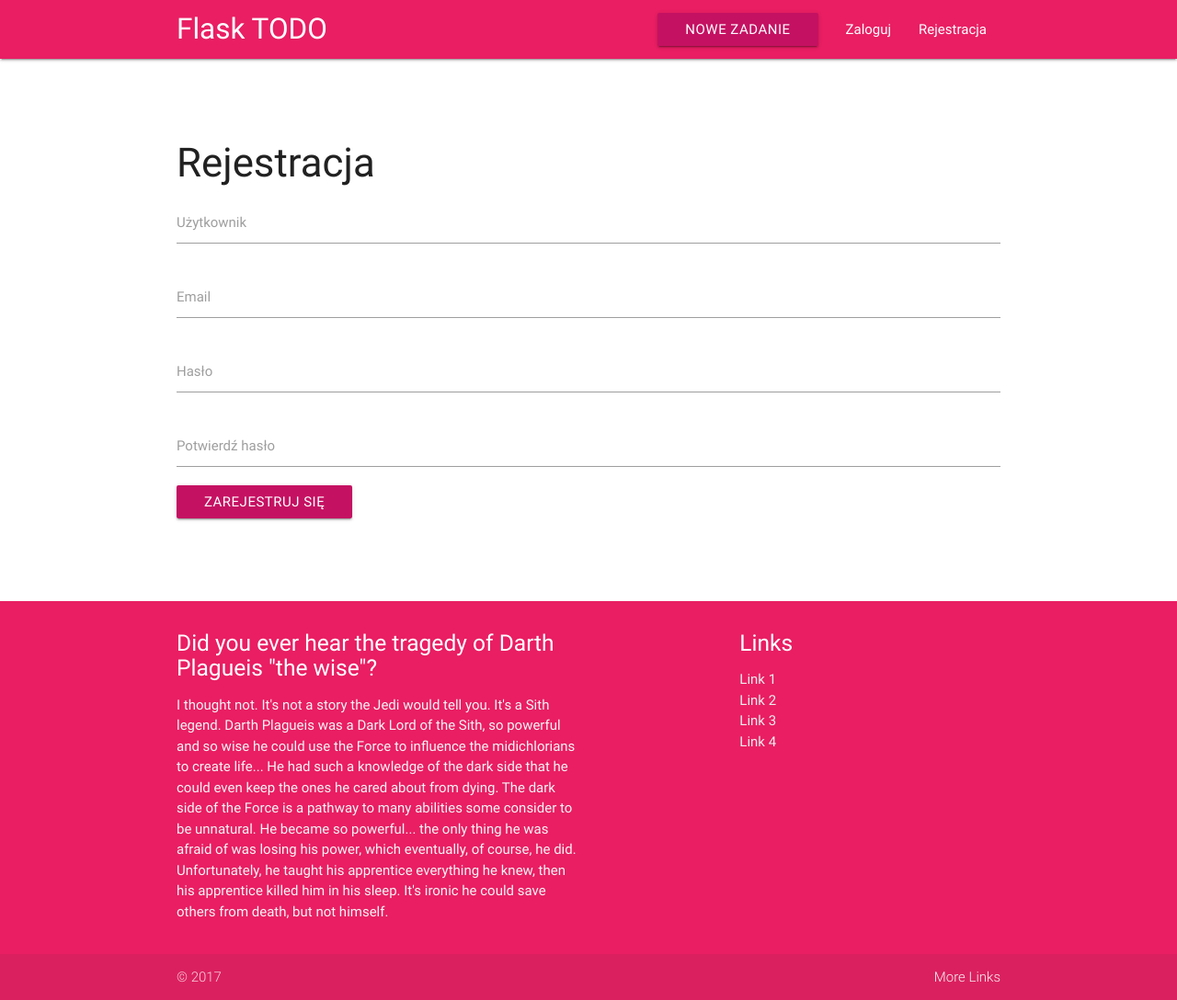
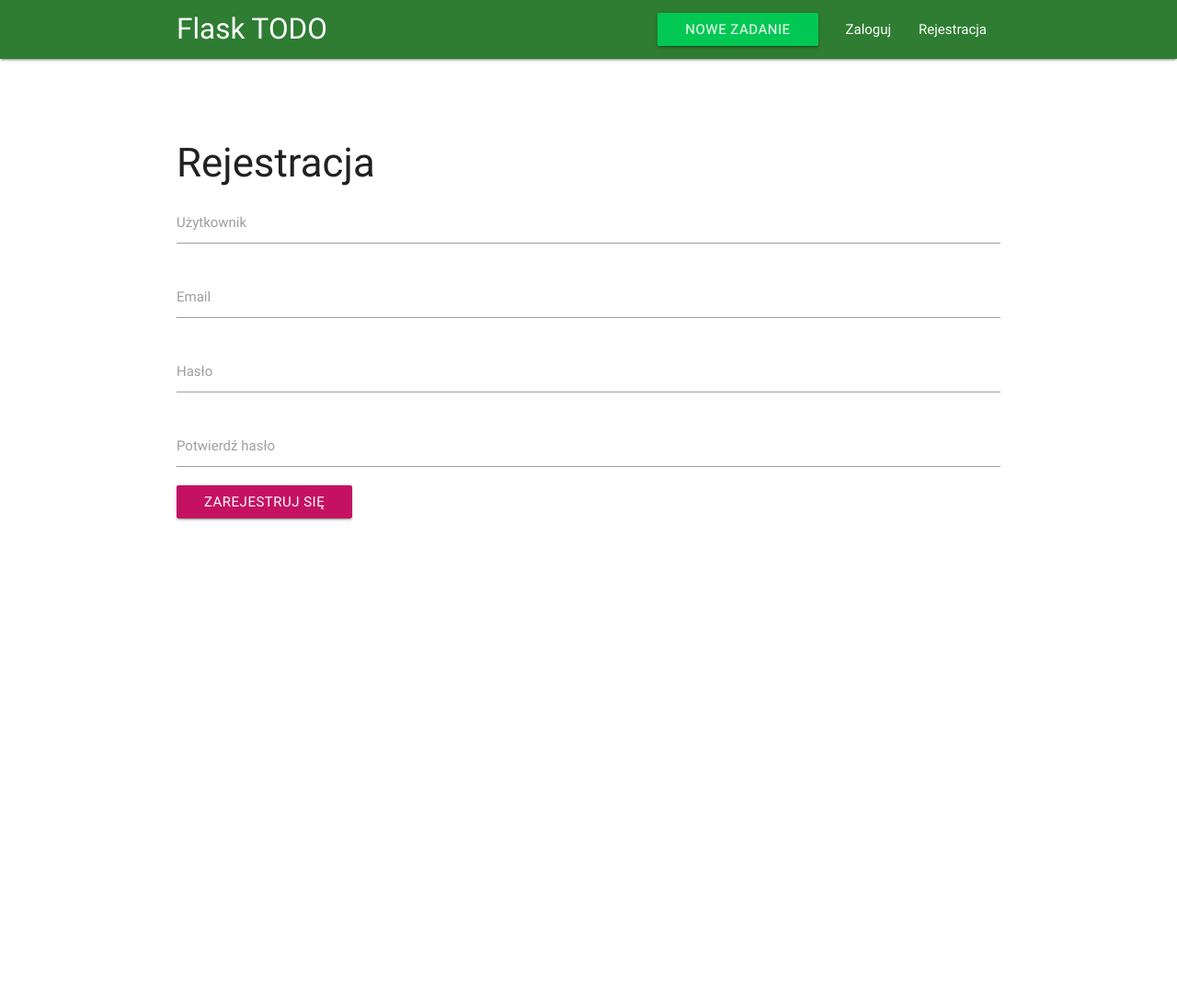
Before and after one commit to s1korrrr/pythonhacking-flask, a Flask app: page /signup in a window 1280 px wide. Shown: the whole page at 92% size. After the commit the page ends 567 px from the top, so only its background shows below. Run offline with Flask 2, Linux system fonts and the light colour scheme; some libraries are stand-ins or nearby versions.

Commit message:
Main view changed per user / minor updates / removed footer

```diff
--- a/helpers/db_init_helpers.py
+++ b/helpers/db_init_helpers.py
@@ -40,6 +40,6 @@ TASKS = [
         description='Projekt na uczelni.',
         date_due=(datetime.datetime.utcnow() +
                   datetime.timedelta(days=15)),
-        status='DANE'
+        status='DONE'
     )
 ]
--- a/src/models.py
+++ b/src/models.py
@@ -55,7 +55,7 @@ class Task(db.Model):
     @staticmethod
     def get_tasks_for_user(username: User):
         """Return tasks for a particular user"""
-        return Task.query.filter_by(name=username)
+        return Task.query.filter_by(user_id=username)
 
     def __repr__(self) -> str:
         return "<Task '{}': '{}'>".format(self.description, self.date_created)
--- a/src/templates/base.html
+++ b/src/templates/base.html
@@ -31,7 +31,6 @@
   </main>
   <!-- Footer -->
   {% block footer %}
-  {% include "includes/footer.html"%}
   {% endblock %}
   <!-- Scripts  -->
   <!-- External JavaScript -->
--- a/src/templates/includes/footer.html
+++ b/src/templates/includes/footer.html
@@ -1,26 +1,8 @@
 <br><br><br><br>
-<!-- xD -->
+<!-- Need to be fixed -->
 
 <footer class="page-footer pink">
-  <div class="container">
-    <div class="row">
-      <div class="col l6 s12">
-        <h5 class="white-text">Did you ever hear the tragedy of Darth Plagueis "the wise"?</h5>
-        <p class="grey-text text-lighten-4">I thought not. It's not a story the Jedi would tell you. It's a Sith legend. Darth Plagueis was a Dark Lord of the Sith, so powerful and so wise he could use the Force to influence the midichlorians to create life... He had such a knowledge of
-          the dark side that he could even keep the ones he cared about from dying. The dark side of the Force is a pathway to many abilities some consider to be unnatural. He became so powerful... the only thing he was afraid of was losing his power,
-          which eventually, of course, he did. Unfortunately, he taught his apprentice everything he knew, then his apprentice killed him in his sleep. It's ironic he could save others from death, but not himself.</p>
-      </div>
-      <div class="col l4 offset-l2 s12">
-        <h5 class="white-text">Links</h5>
-        <ul>
-          <li><a class="grey-text text-lighten-3" href="#!">Link 1</a></li>
-          <li><a class="grey-text text-lighten-3" href="#!">Link 2</a></li>
-          <li><a class="grey-text text-lighten-3" href="#!">Link 3</a></li>
-          <li><a class="grey-text text-lighten-3" href="#!">Link 4</a></li>
-        </ul>
-      </div>
-    </div>
-  </div>
+  <div class="container"></div>
   <div class="footer-copyright">
     <div class="container">
       © 2017
--- a/src/templates/includes/nav.html
+++ b/src/templates/includes/nav.html
@@ -1,9 +1,9 @@
 
-<nav class="pink">
+<nav class="green darken-3">
   <div class="nav-wrapper container">
     <a href="{{ url_for('index') }}" class="brand-logo left">Flask TODO</a>
     <ul id="nav-mobile" class="right">
-      <li><a href="{{ url_for('add_task') }}" class="waves-effect waves-light btn pink accent-4">Nowe Zadanie</a></li>
+      <li><a href="{{ url_for('add_task') }}" class="waves-effect waves-light btn green accent-3 accent-4">Nowe Zadanie</a></li>
       {% if current_user.is_authenticated %}
       <li><a href="{{ url_for('logout') }}">Wyloguj</a></li>
       {% else %}
--- a/src/templates/index.html
+++ b/src/templates/index.html
@@ -10,6 +10,9 @@
         <tr>
           <th>Właściciel</th>
           <th>Opis</th>
+          <th>Utworzono</th>
+          <th>Deadline</th>
+          <th>Status</th>
         </tr>
       </thead>
 
@@ -18,6 +21,9 @@
         <tr>
           <td>{{ task.user.name }}</td>
           <td>{{ task.description }}</td>
+          <td>{{ task.date_created }}</td>
+          <td>{{ task.date_due }}</td>
+          <td>{{ task.status }}</td>
         </tr>
         {% endfor %}
       </tbody>
--- a/src/views.py
+++ b/src/views.py
@@ -1,5 +1,4 @@
 import time
-from random import randint
 from datetime import datetime
 
 from flask import render_template, jsonify, redirect, \
@@ -21,7 +20,12 @@ def load_user(user_id):
 @app.route('/index')
 def index():
     """Index view"""
-    return render_template('index.html', new_tasks=Task.newest(5))
+    user = current_user
+    if hasattr(user, 'id'):
+        return render_template('index.html',
+                               new_tasks=Task.get_tasks_for_user(user.id))
+    return render_template('index.html',
+                           new_tasks=Task.newest(5))
 
 
 @app.route('/signup', methods=['GET', 'POST'])
```
